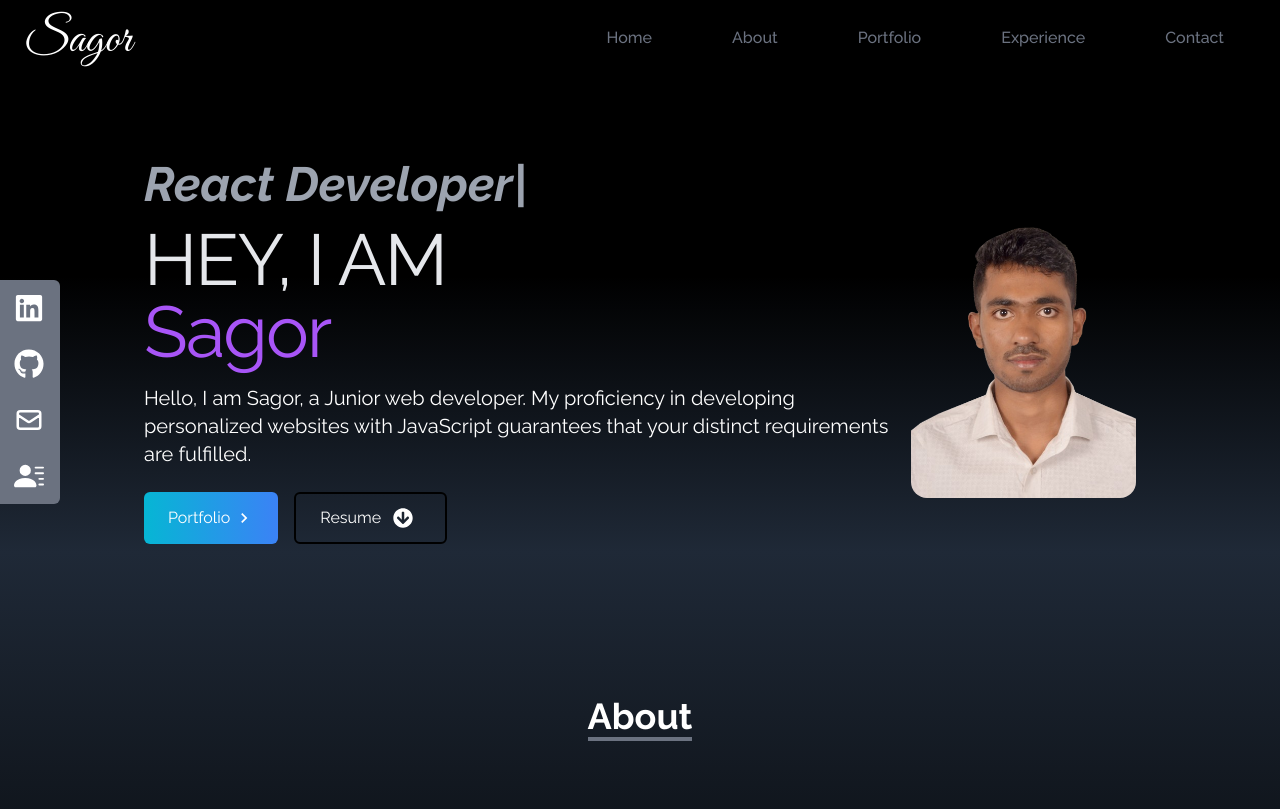
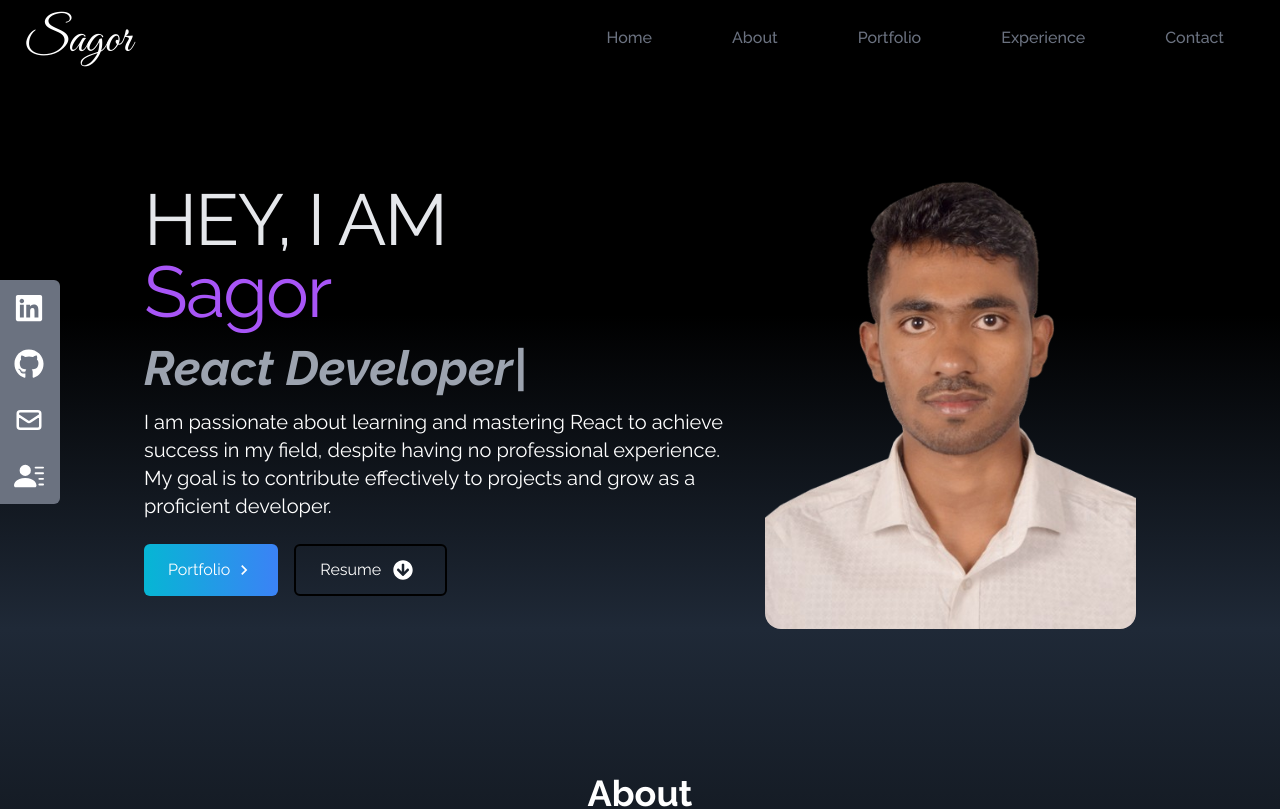
Before and after one commit to saagor16/sagorPortfolio, a React (Vite) app: page / in a window 1280 px wide. Shown: the top 809 px of the page. Built offline with nearby package versions, Linux system fonts and the light colour scheme.

Commit message:
home section edit

```diff
--- a/src/components/Home.jsx
+++ b/src/components/Home.jsx
@@ -19,6 +19,18 @@ const Home = () => {
       <div className="md:pt-40 pt-28">
         <div className="max-w-screen-lg mx-auto flex flex-col lg:flex-row items-center justify-center h-full px-4">
           <div className="flex flex-col justify-center h-full text-center items-center lg:text-start lg:items-start">
+
+
+            <motion.p
+              initial={{ opacity: 0 }}
+              whileInView={{ opacity: 1 }}
+              viewport={{ once: true }}
+              transition={{ duration: 1, delay: 0.5 }}
+              className="text-gray-200 text-2xl md:text-5xl lg:text-7xl tracking-tight mb-4"
+            >
+              HEY, I AM <br />
+              <span className="text-purple-500">Sagor</span>
+            </motion.p>
             <TypeAnimation
               sequence={[
                 "Front-end Developer",
@@ -32,21 +44,8 @@ const Home = () => {
               repeat={Infinity}
               className="font-bold text-gray-400 text-xl md:text-3xl lg:text-5xl italic mb-4"
             />
-
-            <motion.p
-              initial={{ opacity: 0 }}
-              whileInView={{ opacity: 1 }}
-              viewport={{ once: true }}
-              transition={{ duration: 1, delay: 0.5 }}
-              className="text-gray-200 text-2xl md:text-5xl lg:text-7xl tracking-tight mb-4"
-            >
-              HEY, I AM <br />
-              <span className="text-purple-500">Sagor</span>
-            </motion.p>
             <p className="text-white text-base md:text-lg lg:text-xl">
-              Hello, I am Sagor, a Junior web developer. My proficiency in
-              developing personalized websites with JavaScript guarantees that
-              your distinct requirements are fulfilled.
+            I am passionate about learning and mastering React to achieve <br /> success in my field, despite having no professional experience. <br /> My goal is to contribute effectively to projects and grow as a proficient developer.
             </p>
 
             <div className="flex flex-col md:flex-row gap-4 mt-4">
```
